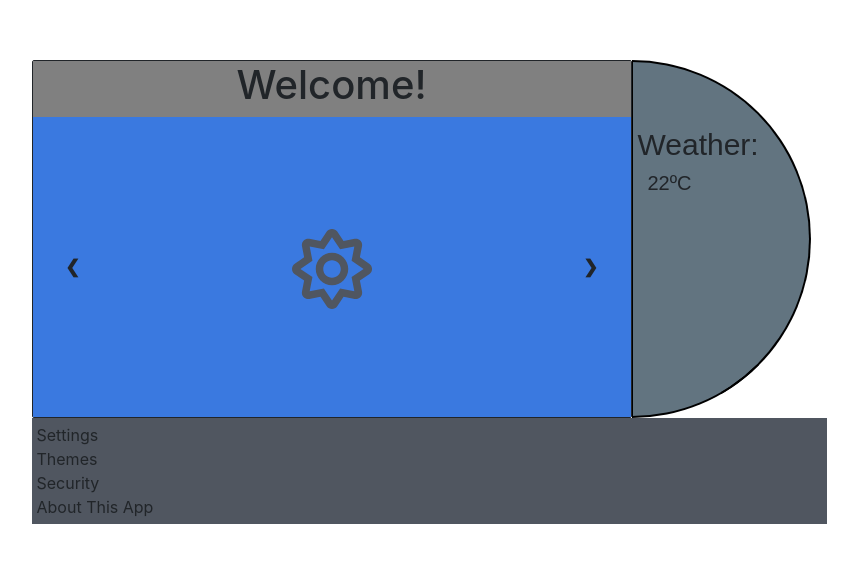
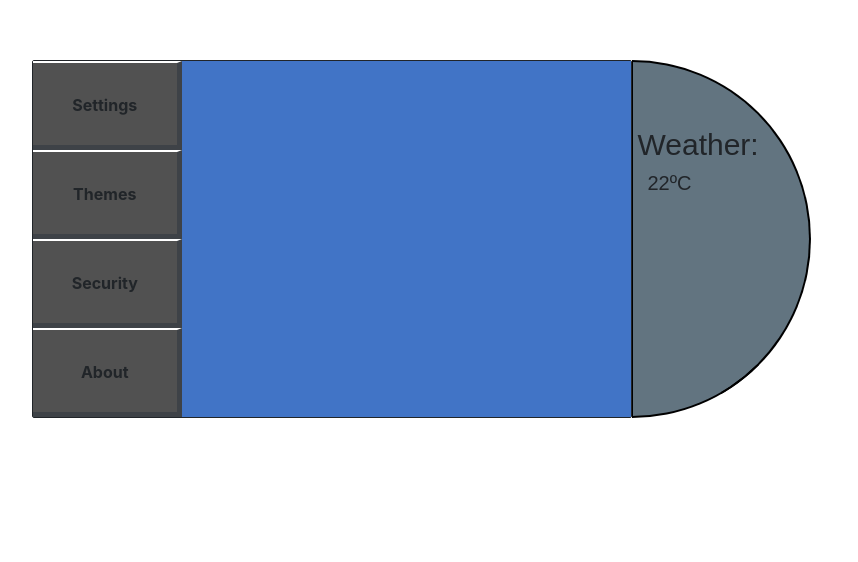
Before and after one commit to GoncaloPeixe12/IIPM, a React (Create React App) app: page /Home/Options in a window 1280 px wide. Shown: the part 190-752 px from the top of the page, without its empty margins (211-1069 px from the left). Built offline with nearby package versions, Linux system fonts and the light colour scheme.

Commit message:
Finished Settings menu

```diff
--- a/src/App.js
+++ b/src/App.js
@@ -13,7 +13,7 @@ class App extends Component {
       return (
         <div className={'base'}>
         <Router>
-            <Route path={'/Home'} component={Home}/>
+            <Route path={'/Home'} exact component={Home}/>
             <Route path={'/FuncRouter/1'} component={RoutingFuncionalityRouter}/>
             <Route path={'/'} component={Widget}></Route>
             <Route path={'/Home/Options'} component={MainOptions}/>
--- a/src/Components/MainOptions.js
+++ b/src/Components/MainOptions.js
@@ -1,13 +1,30 @@
 import React, {Component} from 'react';
+import '../style/Home.css';
+import '../style/MainOptions.css';
+
 
 class MainOptions extends Component {
     render() {
         return (
-            <div className={"grid-container"}>
-                <div>Settings</div>
-                <div>Themes</div>
-                <div>Security</div>
-                <div>About This App</div>
+            <div className={"Home"}>
+                <div className={'optionsTab'}>
+                    <div className={"opt"}>Settings</div>
+                    <div className={"opt"}>Themes</div>
+                    <div className={"opt"}>Security</div>
+                    <div className={"opt"}>About</div>
+                </div>
+                <div className={'options'}>
+                    <div className={'tabItem'}>
+                    </div>
+                    <div className={'tabItem'}>
+                    </div>
+                    <div className={'tabItem'}>
+                    </div>
+                    <div className={'tabItem'}>
+                    </div>
+                </div>
+
+
             </div>
         )
     }
--- a/src/Components/TopMenu.js
+++ b/src/Components/TopMenu.js
@@ -7,6 +7,9 @@ import {Link, } from 'react-router-dom';
 // import {Home} from './Home';
 
 class TopMenu extends Component {
+    static context = {
+        router: () => true,
+    }
 
     render() {
         return(
@@ -15,7 +18,7 @@ class TopMenu extends Component {
                     <div className='col-1'> <Button variant="dark">
                         <Link to={'/Home'}><FaHome/></Link>
                     </Button> </div>
-                    <div className='col-1'> <Button><FaAngleDoubleLeft/></Button></div>
+                    <div className='col-1'> <Button onClick={this.props.history.goBack}><FaAngleDoubleLeft/></Button></div>
                     <div className='col '>  </div>
                 </div>
             </div>
--- /dev/null
+++ b/src/style/MainOptions.css
@@ -0,0 +1,33 @@
+.optionsTab{
+    height: 100%;
+    width: 25%;
+    background-color: #515151;
+    display: inline-block;
+}
+
+.opt {
+    height: 25%;
+    border-bottom: solid 5px #3e4247;
+    border-top: solid 2px white;
+    padding-top: 20%;
+    font-weight: bold;
+    border-right: solid 5px #3e4247;
+}
+
+.opt:hover{
+    background-color: rgba(0,0,0,0.5);
+    color: white;
+}
+
+.tabItem{
+    display:none;
+}
+
+.options{
+    float:right;
+    position: inline-block;
+    background-color: #4174c6;
+    height:100%;
+    width: 75%;
+    overflow: auto;
+}
```
